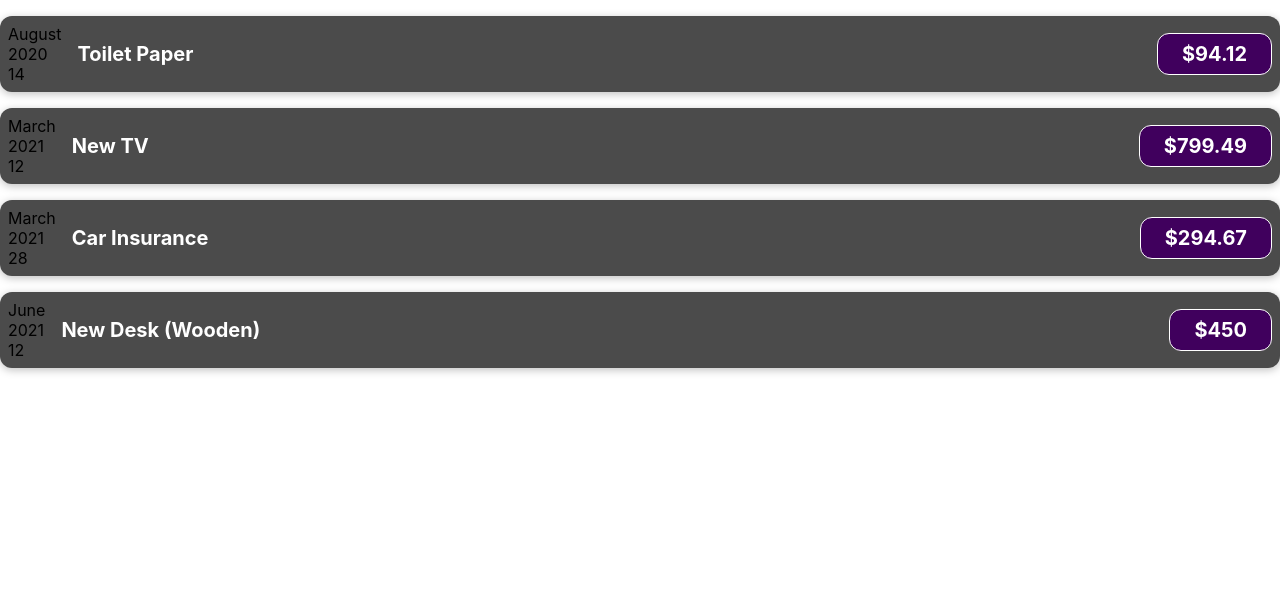
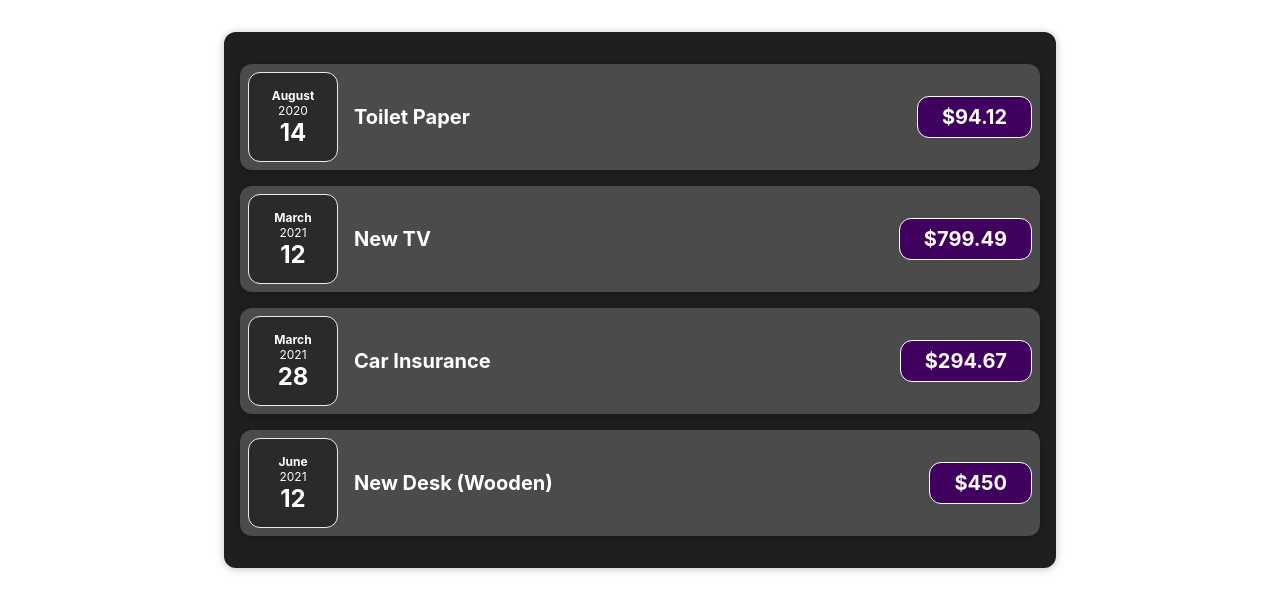
Before and after one commit to Jetom88/study_react, a React (Create React App) app: page / in a window 1280 px wide. Shown: the top 612 px of the page. Built offline with nearby package versions, Linux system fonts and the light colour scheme.

Commit message:
feat: add Expenses

```diff
--- a/src/App.js
+++ b/src/App.js
@@ -1,4 +1,4 @@
-import ExpenseItem from "./components/ExpenseItem";
+import Expense from "./components/Expenses";
 
 const App = () => {
   const expenses = [
@@ -22,14 +22,7 @@ const App = () => {
       date: new Date(2021, 5, 12),
     },
   ];
-  return (
-    <>
-      <ExpenseItem title={expenses[0].title} amount={expenses[0].amount} date={expenses[0].date} />
-      <ExpenseItem title={expenses[1].title} amount={expenses[1].amount} date={expenses[1].date} />
-      <ExpenseItem title={expenses[2].title} amount={expenses[2].amount} date={expenses[2].date} />
-      <ExpenseItem title={expenses[3].title} amount={expenses[3].amount} date={expenses[3].date} />
-    </>
-  );
+  return <Expense expenses={expenses} />;
 };
 
 export default App;
--- /dev/null
+++ b/src/components/ExpenseDate.css
@@ -0,0 +1,26 @@
+.expense-date {
+  display: flex;
+  flex-direction: column;
+  width: 5.5rem;
+  height: 5.5rem;
+  border: 1px solid #ececec;
+  background-color: #2a2a2a;
+  color: white;
+  border-radius: 12px;
+  align-items: center;
+  justify-content: center;
+}
+
+.expense-date__month {
+  font-size: 0.75rem;
+  font-weight: bold;
+}
+
+.expense-date__year {
+  font-size: 0.75rem;
+}
+
+.expense-date__day {
+  font-size: 1.5rem;
+  font-weight: bold;
+}
--- a/src/components/ExpenseDate.js
+++ b/src/components/ExpenseDate.js
@@ -1,5 +1,16 @@
-function ExpenseDate() {
-  return <div>test</div>;
+import "./ExpenseDate.css";
+
+function ExpenseDate(props) {
+  const month = props.date.toLocaleString("en-US", { month: "long" });
+  const day = props.date.toLocaleString("en-US", { day: "2-digit" });
+  const year = props.date.getFullYear();
+  return (
+    <div className="expense-date">
+      <div className="expense-date__month">{month}</div>
+      <div className="expense-date__year">{year}</div>
+      <div className="expense-date__day">{day}</div>
+    </div>
+  );
 }
 
 export default ExpenseDate;
--- a/src/components/ExpenseItem.js
+++ b/src/components/ExpenseItem.js
@@ -1,17 +1,10 @@
 import "./ExpenseItem.css";
+import ExpenseDate from "./ExpenseDate";
 
 function ExpenseItem(props) {
-  const month = props.date.toLocaleString("en-US", { month: "long" });
-  const day = props.date.toLocaleString("en-US", { day: "2-digit" });
-  const year = props.date.getFullYear();
-
   return (
     <div className="expense-item">
-      <div>
-        <div>{month}</div>
-        <div>{year}</div>
-        <div>{day}</div>
-      </div>
+      <ExpenseDate date={props.date} />
       <div className="expense-item__description">
         <h2>{props.title}</h2>
         <div className="expense-item__price">${props.amount}</div>
--- /dev/null
+++ b/src/components/Expenses.css
@@ -0,0 +1,9 @@
+.expenses {
+  padding: 1rem;
+  background-color: rgb(31, 31, 31);
+  margin: 2rem auto;
+  width: 50rem;
+  max-width: 95%;
+  border-radius: 12px;
+  box-shadow: 0 1px 8px rgba(0, 0, 0, 0.25);
+}
--- /dev/null
+++ b/src/components/Expenses.js
@@ -0,0 +1,15 @@
+import ExpenseItem from "./ExpenseItem";
+import "./Expenses.css";
+
+function Expenses(props) {
+  return (
+    <div className="expenses">
+      <ExpenseItem title={props.expenses[0].title} amount={props.expenses[0].amount} date={props.expenses[0].date} />
+      <ExpenseItem title={props.expenses[1].title} amount={props.expenses[1].amount} date={props.expenses[1].date} />
+      <ExpenseItem title={props.expenses[2].title} amount={props.expenses[2].amount} date={props.expenses[2].date} />
+      <ExpenseItem title={props.expenses[3].title} amount={props.expenses[3].amount} date={props.expenses[3].date} />
+    </div>
+  );
+}
+
+export default Expenses;
```
